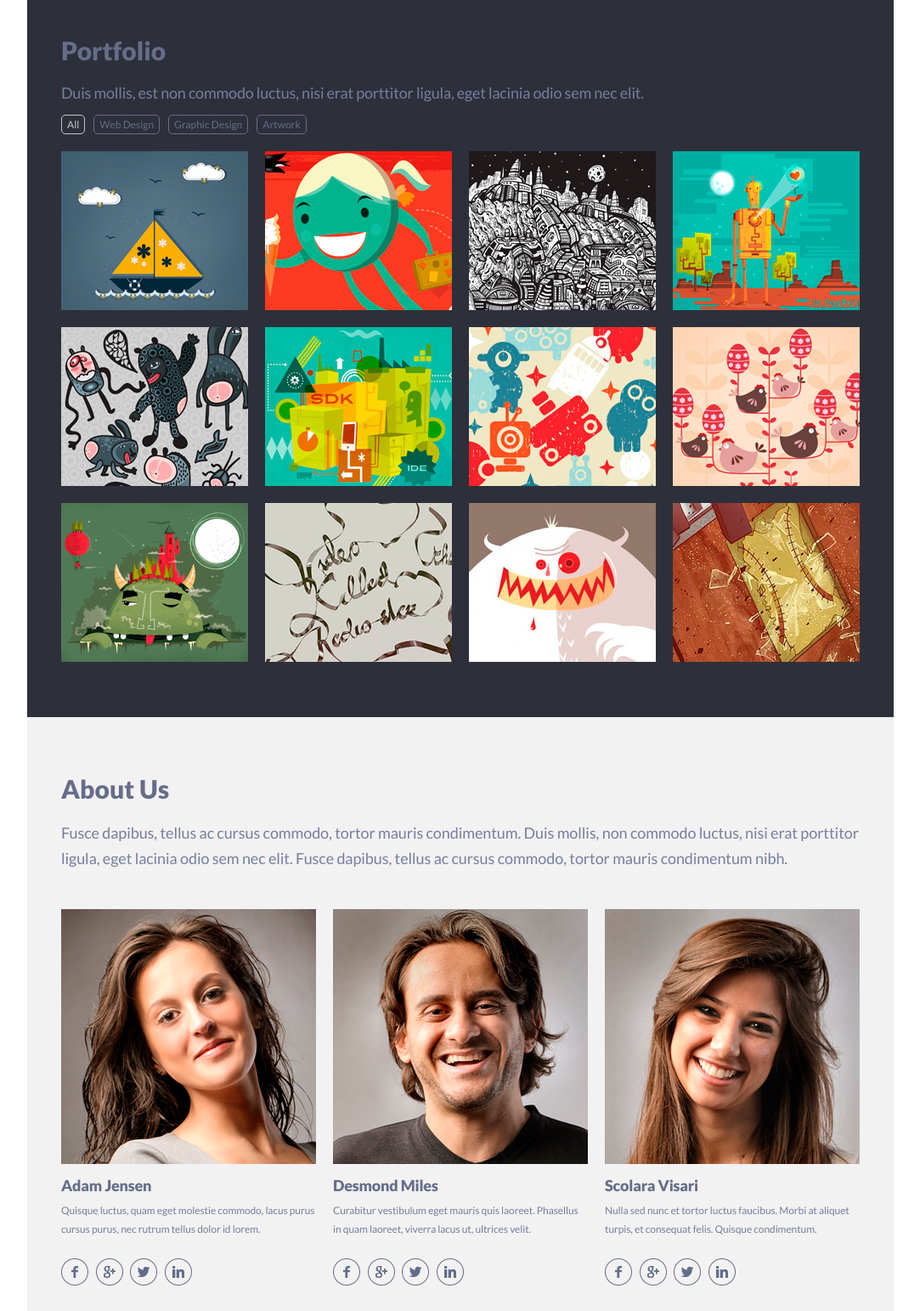
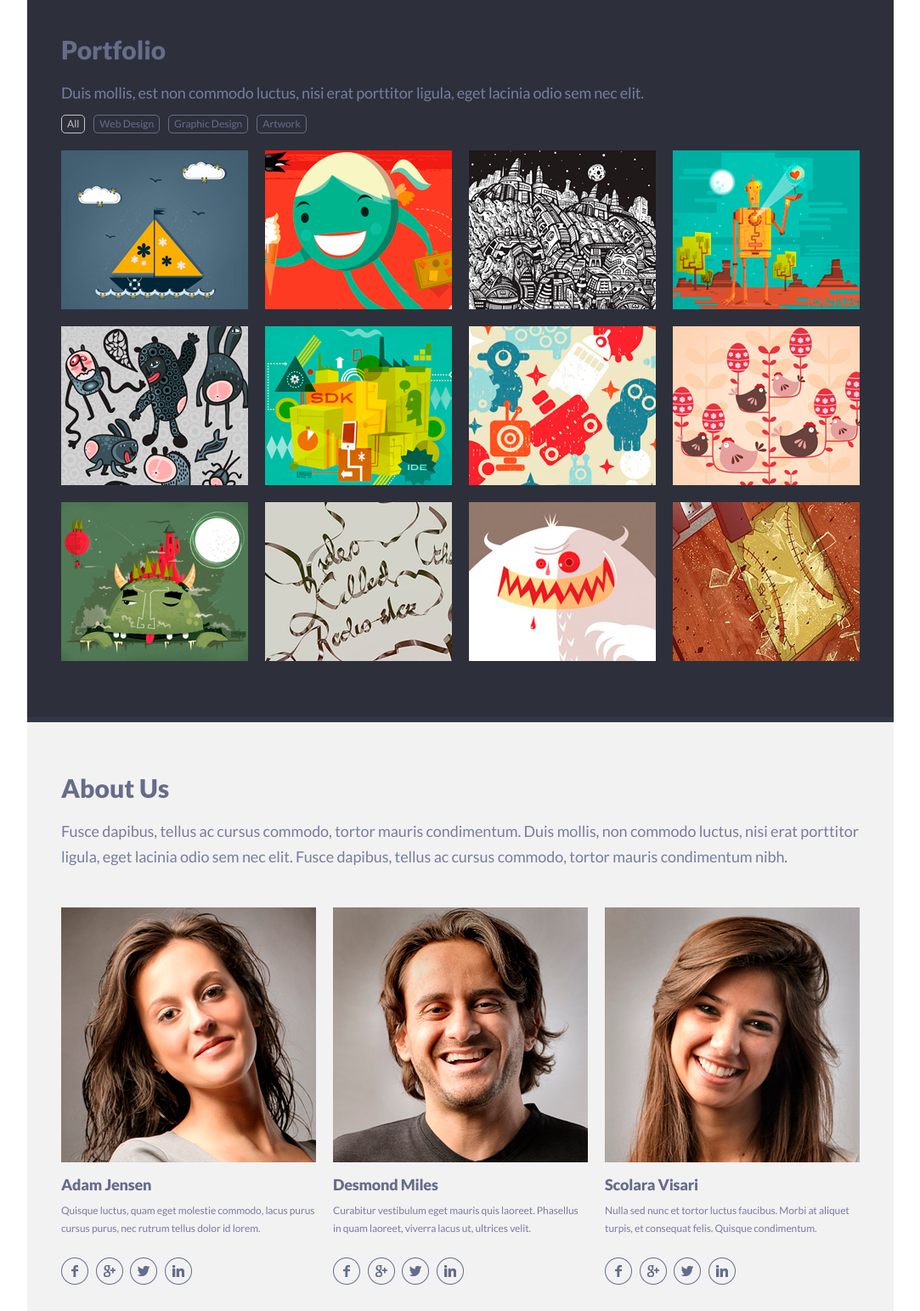
Before and after one commit to K2-m5/singolo, a plain HTML site: page singolo2.html in a window 1280 px wide. Shown: the part 20-1563 px from the top of the page at 85% size, without its empty margins (98-1181 px from the left). Drawn offline with Linux system fonts and the light colour scheme.

Commit message:
refactor: section portfolio and about-us

```diff
--- a/singolo2.css
+++ b/singolo2.css
@@ -29,7 +29,7 @@ body {
 
 h1 {
     font-size: 3rem;
-    line-height: 18px;
+    line-height: 3.1rem;
     color: #666d89;
     font-family: "Lato";
     font-weight: 900;
@@ -38,7 +38,7 @@ h1 {
 
 h2 {
     font-size: 1.8rem;
-    line-height: 2rem;
+    line-height: 1.9rem;
     color: #666d89;
     font-family: "Lato";
     font-weight: 900;
@@ -54,18 +54,20 @@ h2 {
 
 .portfolio__wrapper{
     background-color: #2d303a;
-    padding: 4.5rem 0rem;
-    border-bottom: 0.6rem #323746;
+    padding: 6.3rem 0rem 4.7rem;
+    border-bottom: 0.6rem solid #323746;
 }
 
 .portfolio-tittle {
-    padding: 0 4rem;
+    margin: 0;
+    padding: 0 4rem 0.8rem;
 }
 
 .portfolio-subtitle {
-    margin-bottom: 0;
-    padding: 0.5rem 4rem 1.5rem;
+    margin: 0;
+    padding: 1.8rem 4rem 1.6rem;
     font-size: 1.8rem;
+    line-height: 1.9rem;
     letter-spacing: -0.2px;
     color: #767e9e;
 }
@@ -76,15 +78,15 @@ h2 {
 }
 
 .portfolio__button {
-    margin-right: 10px;
-    padding: 0px 6px;
+    margin-right: 1rem;
+    padding: 0 0.6rem;
     font-family: 'Lato', sans-serif;
-    font-size: 12px;
+    font-size: 1.2rem;
     font-weight: 400;
-    line-height: 21.56px;
+    line-height: 2rem;
     color: #666d89;
-    border: 1px solid #666d89;
-    border-radius: 5px;
+    border: 0.1rem solid #666d89;
+    border-radius: 0.5rem;
     background-color: #2d303a;
     cursor: pointer;
     transition: border-color .2s linear, color .2s linear;
@@ -98,23 +100,23 @@ h2 {
 
 .portfolio__button__first {
     color: #c5c5c5;
-    border: 1px solid #c5c5c5;
+    border: 0.1rem solid #c5c5c5;
 }
 
 .portfolio-work {
     display: flex;
     flex-wrap: wrap;
     justify-content: space-between;
-    max-height: 621px;
+    max-height: 62rem;
     overflow: hidden;
     padding: 0 4rem;
 }
 
 .portfolio-work-img {
-    margin-bottom: 20px;
+    margin-bottom: 2rem;
 
-    max-width: 220px;
-    max-height: 187px;
+    max-width: 22rem;
+    max-height: 18.7rem;
     overflow: hidden;
 }
 
@@ -122,8 +124,8 @@ h2 {
 
 .about-us__wrapper {
     background-color: #f2f2f2;
-    padding: 7.5rem 4rem;
-    border-bottom: 0.6rem #ffffff;
+    padding: 6.2rem 4rem;
+    border-bottom: 0.6rem solid #ffffff;
 }
 
 .about-us__tittle {
@@ -131,8 +133,8 @@ h2 {
 }
 
 .about-us__subtitle {
-    margin-bottom: 3rem;
-    padding: 1rem 0rem 1.5rem;
+    margin: 2rem 0 3rem;
+    padding: 0rem 0rem 1.5rem;
     font-size: 1.8rem;
     letter-spacing: -0.08px;
     line-height: 3rem;
@@ -147,7 +149,7 @@ h2 {
     display: block;
     width: 33.3%;
     margin-right: 2rem;
-    overflow: auto;
+    min-width: 15rem;
 }
 
 .person:last-child {
@@ -161,14 +163,17 @@ h2 {
 }
 
 .person__name {
-    margin: 1.5rem 0 0.9rem;
+    margin: 1.7rem 0 1rem;
     letter-spacing: -0.2px;
+    text-overflow: ellipsis;
+    overflow: hidden;
+    white-space: nowrap;
 }
 
 .person__resume {
     margin: 0rem;
     font-size: 1.2rem;
-    line-height: 2.15rem;
+    line-height: 2.1rem;
     color: #767e9e;
     font-family: "Lato";
     font-weight: 400;
@@ -178,14 +183,14 @@ h2 {
 
 .person__social-media {
     display: flex;
-    margin: 2.4rem 0rem;
+    margin: 2.4rem 0rem 0.1rem;
     cursor: pointer;
     transition: border-color .2s linear, color .2s linear;
 }
 
 .social-media-icon {
     margin: 0 0.85rem 0 0;
-    max-width: 32px;
+    max-width: 3.2rem;
 }
 
 .person__social-media:last-child {
```
